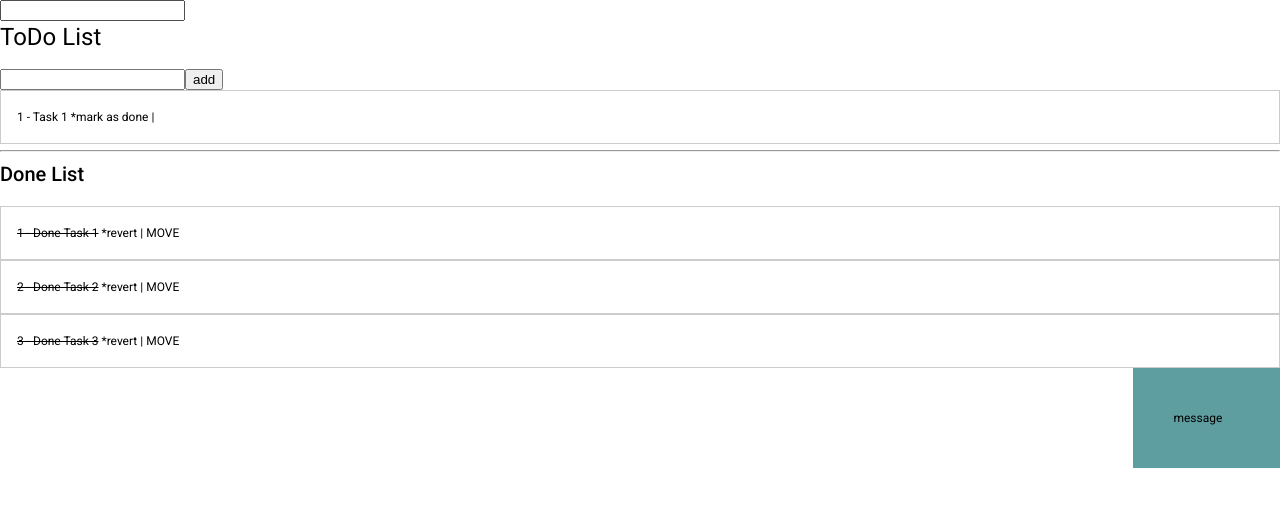
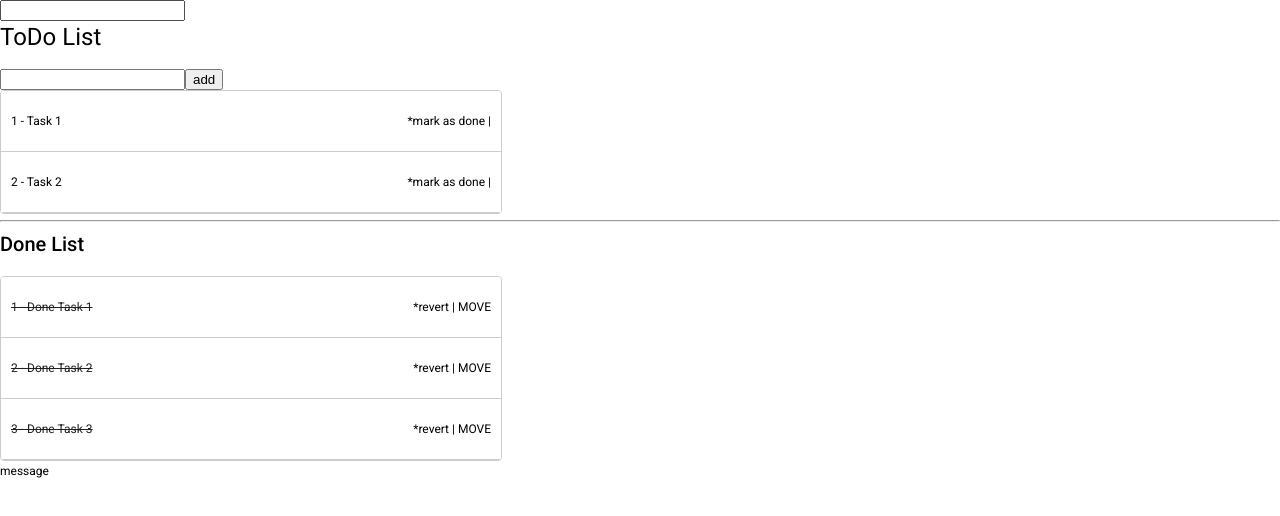
Before and after one commit to Dvalmont07/ToDoList, an Angular app: page / in a window 1280 px wide. Shown: the top 516 px of the page. Built offline with nearby package versions, Linux system fonts and the light colour scheme.

Commit message:
first css to cdk

```diff
--- a/src/app/app.component.html
+++ b/src/app/app.component.html
@@ -1,3 +1,4 @@
+<section id="tasksContainer" class="tasks-container">
   <section id="inputSearchSection">
     <input id="txtSearch" name="txtSearch" type="search" [(ngModel)]="searchText" />
   </section>
@@ -5,9 +6,9 @@
     <h1>ToDo List</h1>
     <input name="taskName" id="taskName" [(ngModel)]="taskName" (keyup.enter)="addToDoTask({TaskName: taskName})" />
     <input type="button" value="add" (click)="addToDoTask({TaskName: taskName})" />
-  <div cdkDropList (cdkDropListDropped)="drop(toDoTaskList, $event)">
+    <div cdkDropList (cdkDropListDropped)="drop(toDoTaskList, $event)" class="tasks-list">
       <div *ngFor="let task of toDoTaskList | multipleSearchFilter:['TaskName']:searchText; let index = index"
-      class="list-item cursor-grab" cdkDrag>
+        class="task-box cursor-move" cdkDrag>
         <span *ngIf="activeLine!=index" (click)="activeLine=index" title="click to edit">{{task.Order}} -
           {{task.TaskName}}</span>
         <input *ngIf="activeLine==index" type="text" [(ngModel)]="taskNameEdited"
@@ -24,19 +25,23 @@
   </section>
 
   <hr />
-<section id="doneTaskList" class="done-task-list">
+  <section id="doneTaskList" class="done-task-list" cdkDropListGroup>
     <h2>Done List</h2>
-  <div cdkDropList (cdkDropListDropped)="drop(doneTaskList,$event)">
+    <div cdkDropList (cdkDropListDropped)="drop(doneTaskList,$event)" class="tasks-list">
       <div *ngFor="let task of doneTaskList | multipleSearchFilter:['TaskName']:searchText; let index = index"
-      class="list-item cursor-grab" cdkDrag>
-      <span class="done-task">{{task.Order}} - {{task.TaskName}}</span>
+        class="task-box cursor-move" cdkDrag>
+        <div>
+          <span class="done-task ">{{task.Order}} - {{task.TaskName}}</span>
+        </div>
+        <div>
           <span class="cursor-pointer" title="revert" (click)="revertDoneTask(task)" class="cursor-pointer">
             *revert</span>
           <span style="cursor: move;"> | MOVE</span>
         </div>
       </div>
+    </div>
   </section>
-
+</section>
 <!-- Modals -->
 <section #modalMessage class="modal-message">
   <div class="modal-message-box">message</div>
--- a/src/app/app.component.scss
+++ b/src/app/app.component.scss
@@ -1,45 +1,29 @@
-:host {
-  .cursor-pointer {
-    cursor: pointer;
+@import '../assets/scss/colors.scss';
+
+.tasks-list {
+  width: 500px;
+  max-width: 100%;
+  border: solid 1px #ccc;
+  display: block;
+  background: $white;
+  border-radius: 4px;
+  overflow: hidden;
 }
 
-  .done-task-list {
-    .done-task {
-      text-decoration: line-through;
+.task-box {
+  padding: 20px 10px;
+  border-bottom: solid 1px #ccc;
+  display: flex;
+  align-items: center;
+  justify-content: space-between;
+  background: $white;
 }
-  }
-
-  .list-item {
-    border: 1px solid #ccc;
-    padding: 1rem;
-
-  }
-
-  .modal-message {
-    display: flex;
-    justify-content: end;
-    z-index: 100;
-
-    .modal-message-box {
-      //display: none;
-      padding: 2.5rem;
-      width: 4.16rem;
-      background-color: cadetblue;
-    }
-  }
-
-
 
 .cdk-drag-preview {
   box-sizing: border-box;
   border-radius: 4px;
   box-shadow: 0 5px 5px -3px rgba(0, 0, 0, 0.2),
-      0 8px 10px 1px rgba(0, 0, 0, 0.14),
-      0 3px 14px 2px rgba(0, 0, 0, 0.12);
-  }
-
-  .cdk-drag-placeholder {
-    opacity: 0;
+    0 8px 10px 1px rgba(0, 0, 0, 0.14), 0 3px 14px 2px rgba(0, 0, 0, 0.12);
 }
 
 .cdk-drag-animating {
@@ -50,7 +34,18 @@
   border: none;
 }
 
-  .example-list.cdk-drop-list-dragging .example-box:not(.cdk-drag-placeholder) {
+.tasks-list.cdk-drop-list-dragging .task-box:not(.cdk-drag-placeholder) {
+  transition: transform 250ms cubic-bezier(0, 0, 0.9, 1);
+}
+
+.task-custom-placeholder {
+  background: #ccc;
+  border: dotted 3px #999;
+  min-height: 60px;
   transition: transform 250ms cubic-bezier(0, 0, 0.2, 1);
 }
+
+.done-task {
+  text-decoration: line-through;
+  color: $darkgrey;
 }
--- a/src/app/app.component.ts
+++ b/src/app/app.component.ts
@@ -13,7 +13,7 @@ export class AppComponent {
   activeLine: number = -1;
   searchText: string = "";
 
-  toDoTaskList: any[] = [{ TaskName: "Task 1", Order: 1 }];
+  toDoTaskList: any[] = [{ TaskName: "Task 1", Order: 1 }, { TaskName: "Task 2", Order: 2 }];
   doneTaskList: any[] = [{ TaskName: "Done Task 1", Order: 1 }, { TaskName: "Done Task 2", Order: 2 }, { TaskName: "Done Task 3", Order: 3 }];
 
   addToDoTask(task: any) {
```
Also changed, not shown: 1 other file (tests, documents, lock files or other folders). Lines whose indentation alone changed are shown as unchanged.
